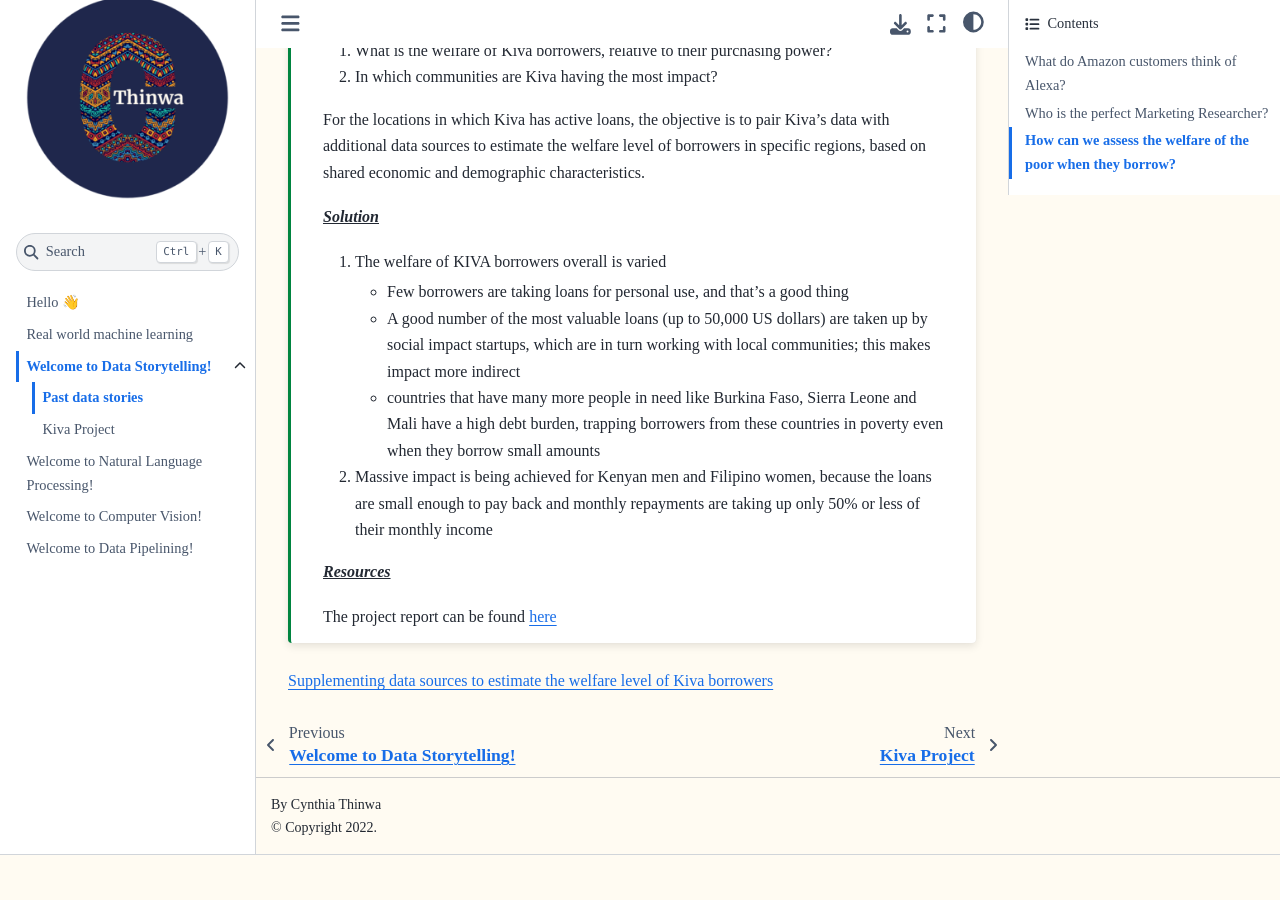
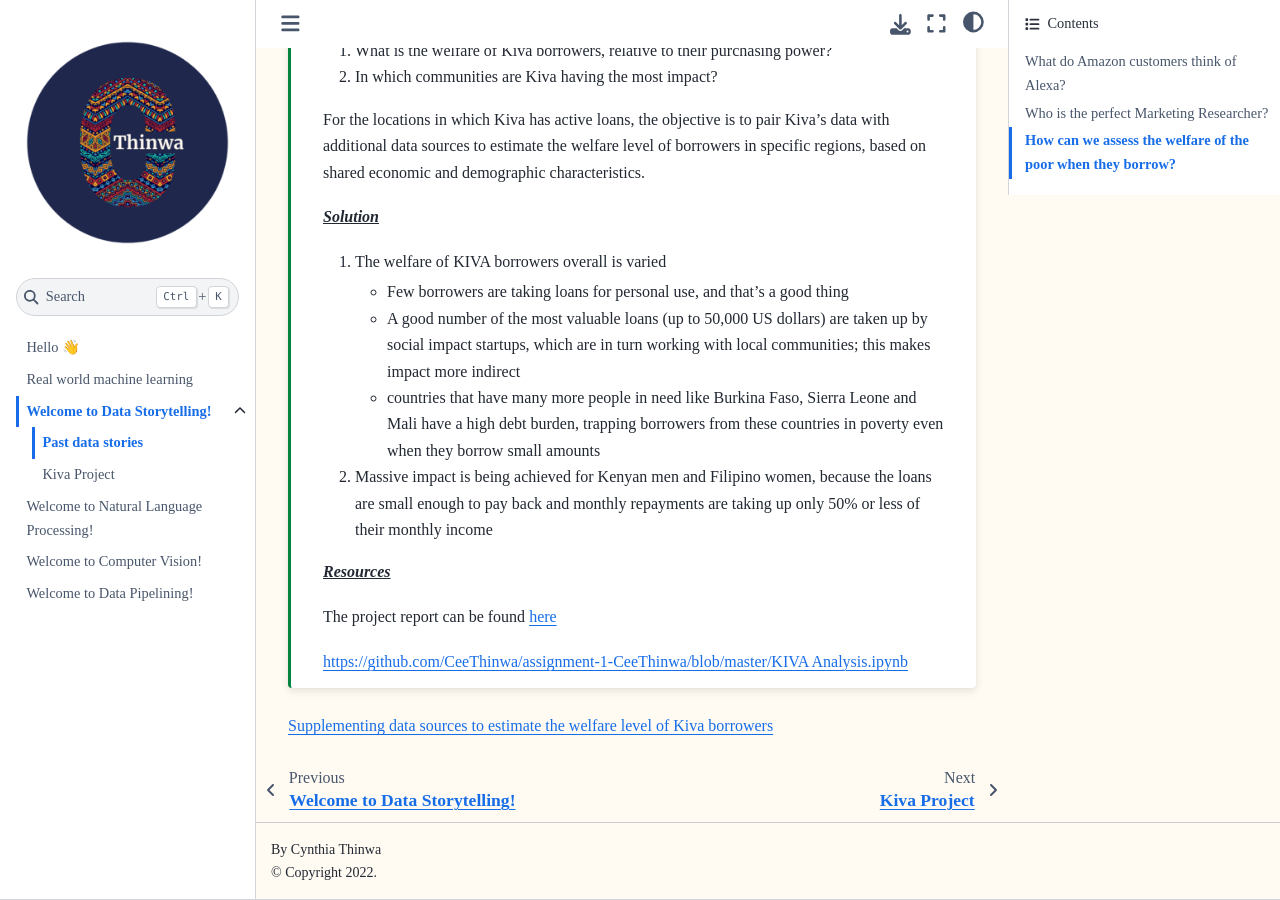
Before and after one commit to CeeThinwa/knowledge-hub, a Jupyter Book: the page built from book/data-storytelling-past-projects.md, in a window 1280 px wide and 900 px high, scrolled down 2643 px. Built offline with Jupyter Book 1.0.4 settings and Sphinx 7.4.7 and the Sphinx Book theme 1.1.4, drawn with Linux system fonts in a browser that asks for light colours; before the commit the page ends 3498 px from its top, so only the background shows below that; some of the changed lines change nothing that is shown.

Commit message:
added content

```diff
--- a/book/data-storytelling-past-projects.md
+++ b/book/data-storytelling-past-projects.md
@@ -101,6 +101,8 @@
 
 The project report can be found [here](kiva.ipynb)
 
+https://github.com/CeeThinwa/assignment-1-CeeThinwa/blob/master/KIVA%20Analysis.ipynb
+
 :::
 
 
```
